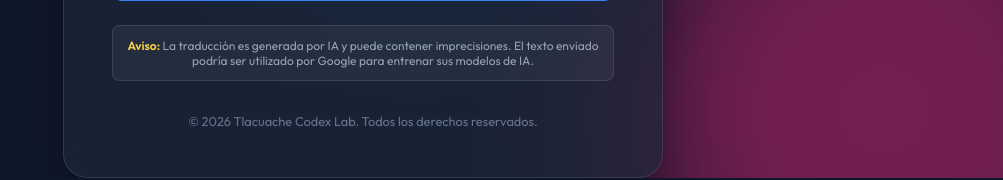
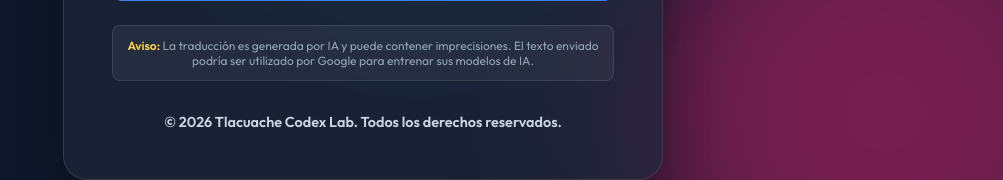
Before and after one commit to MathCoffee/academic-papers-translator, a Flask app: page / in a window 1280 px wide. Shown: the part 669-849 px from the top of the page, without its empty margins (277-1280 px from the left). Run offline with Flask 3, Linux system fonts and the light colour scheme.

Commit message:
Made footer copyright more prominent

```diff
--- a/static/style.css
+++ b/static/style.css
@@ -306,6 +306,7 @@ header p {
 
 footer {
     margin-top: 2rem;
-    font-size: 0.8rem;
-    color: #64748b;
+    font-size: 0.9rem;
+    color: #cbd5e1;
+    font-weight: 600;
 }
```
